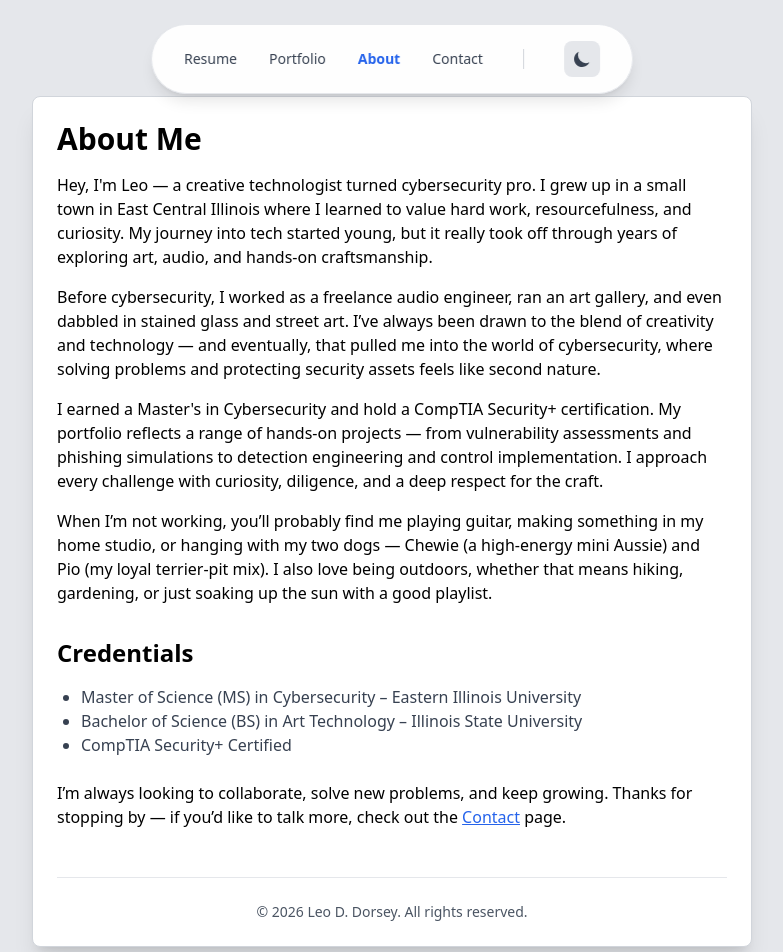
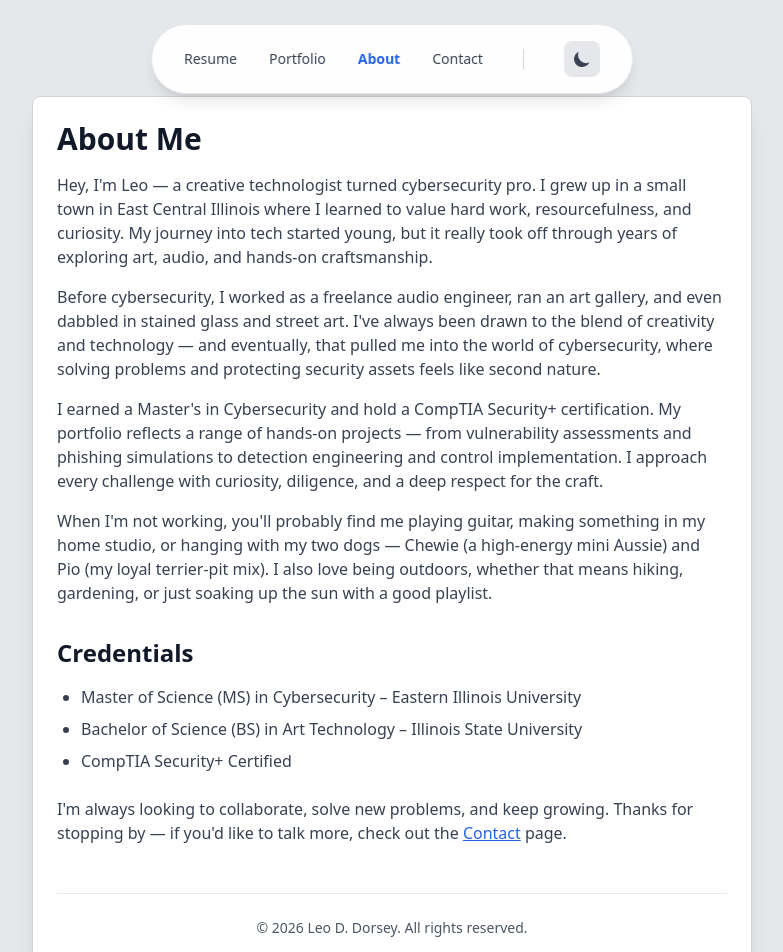
Before and after one commit to lddorse/cybersecurityportfolio, a React (Vite) app: page /about in a window 1280 px wide. Shown: the top 952 px of the page, without its empty margins (248-1031 px from the left). Built offline with nearby package versions, Linux system fonts and the light colour scheme.

Commit message:
Update AboutPage.jsx

```diff
--- a/src/pages/AboutPage.jsx
+++ b/src/pages/AboutPage.jsx
@@ -1,46 +1,48 @@
 import FixedCardLayout from "../components/FixedCardLayout";
 
 const AboutPage = () => {
-    return ( <FixedCardLayout>
-          <h1 className="text-3xl font-bold mb-4">About Me</h1>
+  return (
+    <FixedCardLayout>
+      <h1 className="text-3xl font-bold mb-4 text-gray-900 dark:text-gray-100">About Me</h1>
 
-          <p className="mb-4">
+      <p className="mb-4 text-gray-700 dark:text-gray-300">
         Hey, I'm Leo — a creative technologist turned cybersecurity pro. I grew up in a small town in East Central Illinois where
         I learned to value hard work, resourcefulness, and curiosity. My journey into tech started young, but it really took off
         through years of exploring art, audio, and hands-on craftsmanship.
       </p>
 
-          <p className="mb-4">
+      <p className="mb-4 text-gray-700 dark:text-gray-300">
         Before cybersecurity, I worked as a freelance audio engineer, ran an art gallery, and even dabbled in stained glass and
-            street art. I’ve always been drawn to the blend of creativity and technology — and eventually, that pulled me into the world
+        street art. I've always been drawn to the blend of creativity and technology — and eventually, that pulled me into the world
         of cybersecurity, where solving problems and protecting security assets feels like second nature.
       </p>
 
-          <p className="mb-4">
+      <p className="mb-4 text-gray-700 dark:text-gray-300">
         I earned a Master's in Cybersecurity and hold a CompTIA Security+ certification. My portfolio reflects a range of hands-on
         projects — from vulnerability assessments and phishing simulations to detection engineering and control implementation.
         I approach every challenge with curiosity, diligence, and a deep respect for the craft.
       </p>
 
-          <p className="mb-4">
-            When I’m not working, you’ll probably find me playing guitar, making something in my home studio, or hanging with my two dogs —
+      <p className="mb-4 text-gray-700 dark:text-gray-300">
+        When I'm not working, you'll probably find me playing guitar, making something in my home studio, or hanging with my two dogs —
         Chewie (a high-energy mini Aussie) and Pio (my loyal terrier-pit mix). I also love being outdoors, whether that means hiking, gardening,
         or just soaking up the sun with a good playlist.
       </p>
-          <h2 className="text-2xl font-bold mt-8 mb-4">Credentials</h2>
-        <ul className="list-disc pl-6 text-gray-700">
+
+      <h2 className="text-2xl font-bold mt-8 mb-4 text-gray-900 dark:text-gray-100">Credentials</h2>
+      <ul className="list-disc pl-6 space-y-2 text-gray-700 dark:text-gray-300">
         <li>Master of Science (MS) in Cybersecurity – Eastern Illinois University</li>
         <li>Bachelor of Science (BS) in Art Technology – Illinois State University</li>
         <li>CompTIA Security+ Certified</li>
       </ul>
+
       <br/>
-          <p className="mb-4">
-            I’m always looking to collaborate, solve new problems, and keep growing. Thanks for stopping by — if you’d like to talk more,
-            check out the <a href="/contact" className="text-blue-600 underline">Contact</a> page.
+
+      <p className="mb-4 text-gray-700 dark:text-gray-300">
+        I'm always looking to collaborate, solve new problems, and keep growing. Thanks for stopping by — if you'd like to talk more,
+        check out the <a href="/contact" className="text-blue-600 dark:text-blue-400 underline hover:text-blue-800 dark:hover:text-blue-300">Contact</a> page.
       </p>
-
     </FixedCardLayout>
-
   );
 };
 
```
Lines whose indentation alone changed are shown as unchanged.
